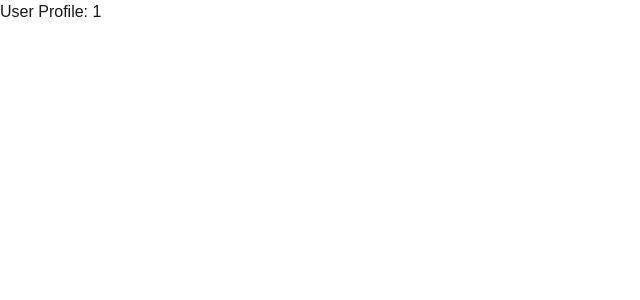
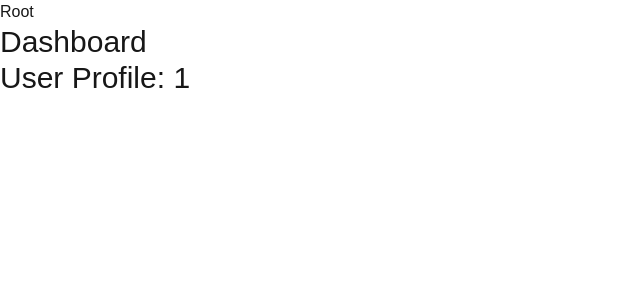
Before and after one commit to louieBuera/learn-nextjs, a Next.js app: page /dashboard/users/1 in a window 1280 px wide. Shown: the top 300 px of the page, without its empty margins (0-640 px from the left). Built offline with nearby package versions, Linux system fonts and the light colour scheme.

Commit message:
Layout Examples

```diff
--- /dev/null
+++ b/app/dashboard/layout.tsx
@@ -0,0 +1,14 @@
+import React from 'react'
+
+const Layout = ({
+  children
+}: { children: React.ReactNode }) => {
+  return (
+    <div>
+      <p className="text-3xl">Dashboard</p>
+      { children }
+    </div>
+  )
+}
+
+export default Layout;
--- a/app/dashboard/users/[id]/page.tsx
+++ b/app/dashboard/users/[id]/page.tsx
@@ -4,7 +4,7 @@
   const { id } = params;
   return (
     <div>
-      <h1>User Profile: {id}</h1>
+      <h1 className="text-3xl">User Profile: {id}</h1>
     </div>
   )
 }
--- a/app/layout.tsx
+++ b/app/layout.tsx
@@ -27,6 +27,7 @@
       <body
         className={`${geistSans.variable} ${geistMono.variable} antialiased`}
       >
+        Root
         {children}
       </body>
     </html>
```
